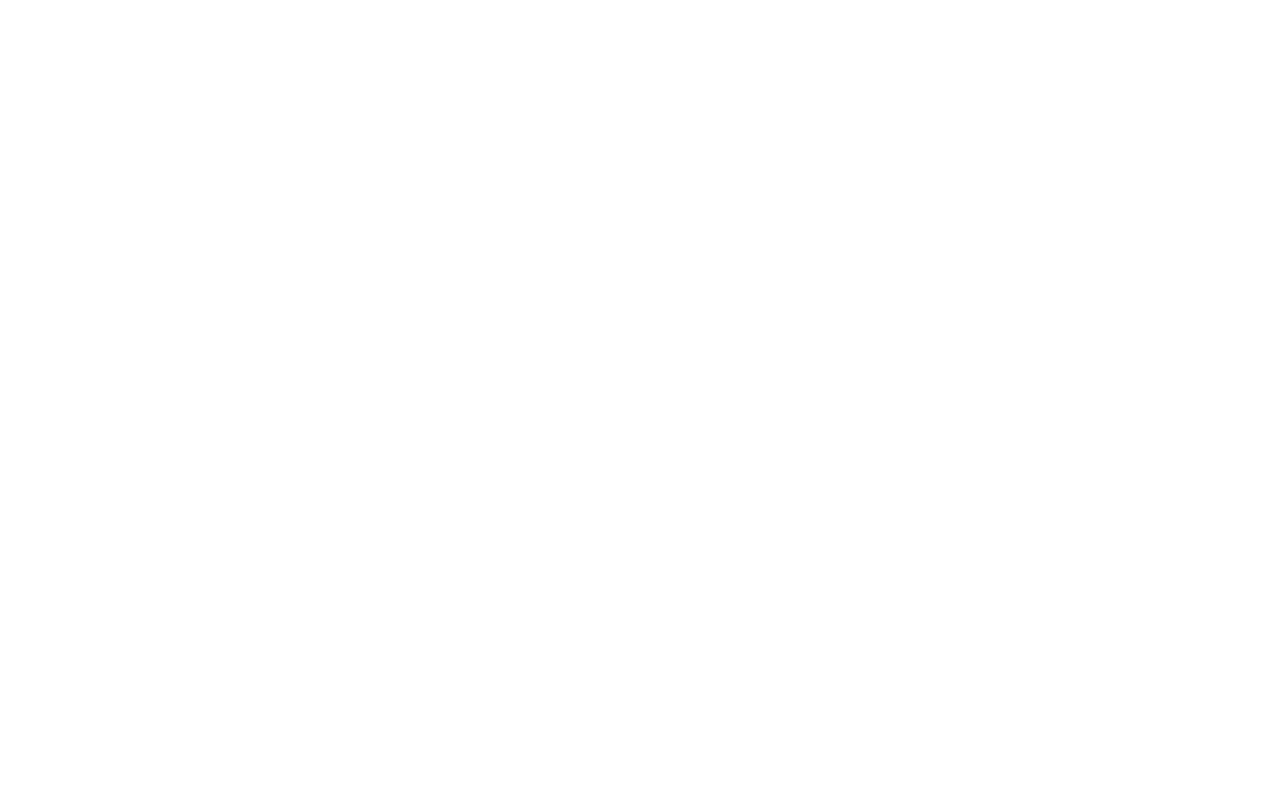
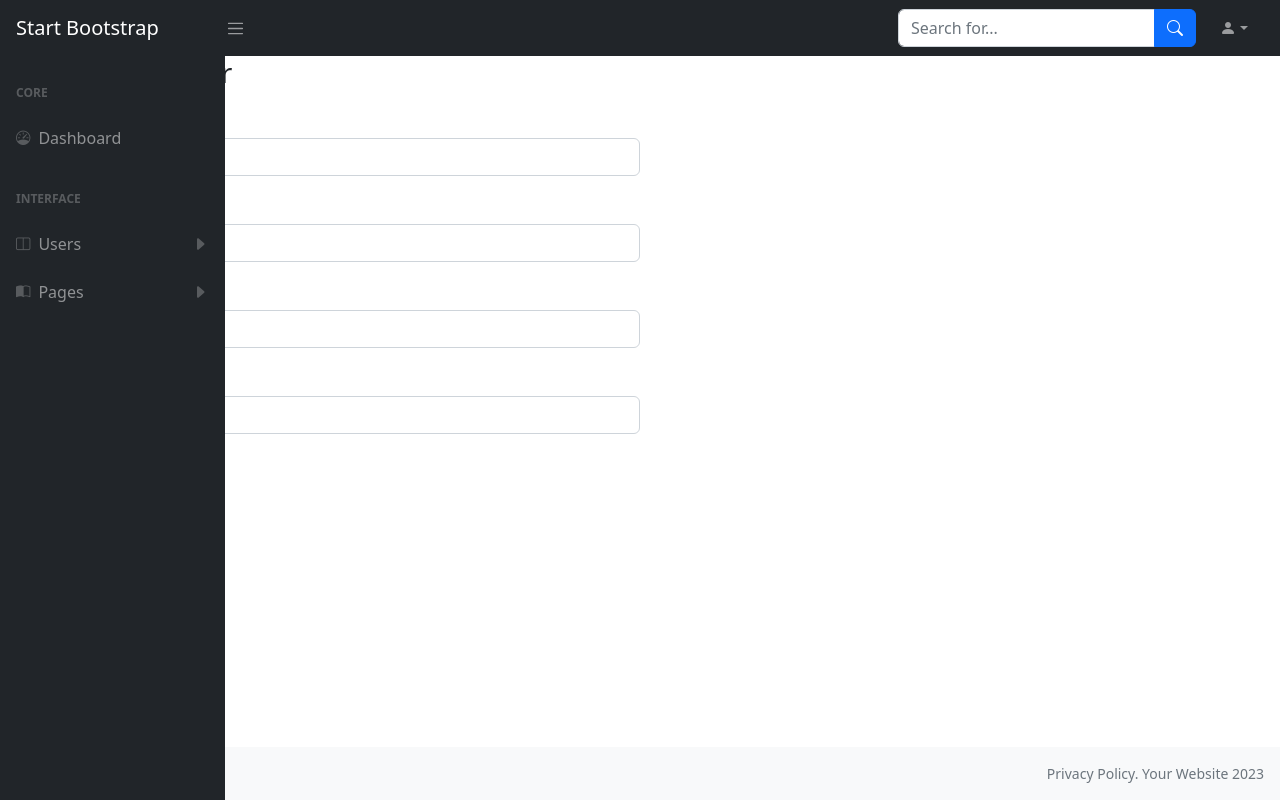
Before and after one commit to Manivannan-SenthamaraiKannan/User-Management-CRUD, a React (Create React App) app in the folder myapp/: page /createuser in a window 1280 px wide. Before the commit this address had no page. Built offline with nearby package versions, Linux system fonts and the light colour scheme.

Commit message:
Create User

```diff
--- a/myapp/src/App.js
+++ b/myapp/src/App.js
@@ -7,6 +7,7 @@
 import Dashboard from './Dashboard';
 import Users from './Components/Users';
 import EditUser from './Components/EditUsers';
+import CreateUser from './Components/CreateUsers';
 
 function App() {
   return (
@@ -18,7 +19,8 @@
           <Route path='/password' element={<ForgotPassword />} />
           <Route path='/register' element={<Register />} />
           <Route path='/user' element={<Users />} />
-          <Route path='/edit-user' element={<EditUser />} />
+          <Route path='/edituser' element={<EditUser />} />
+          <Route path='/createuser' element={<CreateUser />} />
         </Routes>
       </div>
     </Router>
--- /dev/null
+++ b/myapp/src/Assets/Styles/Users.css
@@ -0,0 +1,4 @@
+.createuser{
+    padding-bottom: 0.5rem;
+    padding-right: 1rem;
+}
--- a/myapp/src/Components/CreateUsers.js
+++ b/myapp/src/Components/CreateUsers.js
@@ -0,0 +1,112 @@
+import "bootstrap/dist/js/bootstrap.bundle.min.js";
+import { Link } from 'react-router-dom';
+import Form from './Form';
+import '../Assets/Styles/Users.css'
+const CreateUser = () => {
+
+    const pageHeading = "Create New User";
+
+    return (
+        <div className='sb-nav-fixed'>
+            <nav class="sb-topnav navbar navbar-expand navbar-dark bg-dark">
+                {/* <!-- Navbar Brand--> */}
+                <Link class="navbar-brand ps-3" to="/">Start Bootstrap</Link>
+                {/* <!-- Sidebar Toggle--> */}
+                <button class="btn btn-link btn-sm order-1 order-lg-0 me-4 me-lg-0 navbar-toggler-icon" id="sidebarToggle" href="#!"></button>
+                {/* <!-- Navbar Search--> */}
+                <form class="d-none d-md-inline-block form-inline ms-auto me-0 me-md-3 my-2 my-md-0">
+                    <div class="input-group">
+                        <input class="form-control" type="text" placeholder="Search for..." aria-label="Search for..." aria-describedby="btnNavbarSearch" />
+                        <button class="btn btn-primary" id="btnNavbarSearch" type="button"><i class="bi bi-search"></i></button>
+                    </div>
+                </form>
+                {/* <!-- Navbar--> */}
+                <ul class="navbar-nav ms-auto ms-md-0 me-3 me-lg-4">
+                    <li class="nav-item dropdown">
+                        <a class="nav-link dropdown-toggle" id="navbarDropdown" href="#!" role="button" data-bs-toggle="dropdown" aria-expanded="false"><i class="bi bi-person-fill"></i></a>
+                        <ul class="dropdown-menu dropdown-menu-end" aria-labelledby="navbarDropdown">
+                            <li><Link class="dropdown-item" to="/profile">My Profile</Link></li>
+                            <li><Link class="dropdown-item" to="/editprofile">Edit Profile</Link></li>
+                            <li><hr class="dropdown-divider" /></li>
+                            <li><Link class="dropdown-item" to="/dashboard">Logout</Link></li>
+                        </ul>
+                    </li>
+                </ul>
+            </nav>
+            <div id="layoutSidenav">
+                <div id="layoutSidenav_nav">
+                    <nav class="sb-sidenav accordion sb-sidenav-dark" id="sidenavAccordion">
+                        <div class="sb-sidenav-menu">
+                            <div class="nav">
+                                <div class="sb-sidenav-menu-heading">Core</div>
+                                <Link class="nav-link" to="/">
+                                    <div class="sb-nav-link-icon"><i class="bi bi-speedometer"></i></div>
+                                    Dashboard
+                                </Link>
+                                <div class="sb-sidenav-menu-heading">Interface</div>
+                                <a class="nav-link collapsed" href="#!" data-bs-toggle="collapse" data-bs-target="#collapseLayouts" aria-expanded="false" aria-controls="collapseLayouts">
+                                    <div class="sb-nav-link-icon"><i class="bi bi-layout-split"></i></div>
+                                    Users
+                                    <div class="sb-sidenav-collapse-arrow"><i class="bi bi-caret-down-fill"></i></div>
+                                </a>
+                                <div class="collapse" id="collapseLayouts" aria-labelledby="headingOne" data-bs-parent="#sidenavAccordion">
+                                    <nav class="sb-sidenav-menu-nested nav">
+                                        <Link class="nav-link" to="/user">Users</Link>
+                                        <Link class="nav-link" to="/createuser">Create-users</Link>
+                                        <Link class="nav-link" to="/edituser">Edit-users</Link>
+                                    </nav>
+                                </div>
+                                <a class="nav-link collapsed" href="#!" data-bs-toggle="collapse" data-bs-target="#collapsePages" aria-expanded="false" aria-controls="collapsePages">
+                                    <div class="sb-nav-link-icon"><i class="bi bi-book-half"></i></div>
+                                    Pages
+                                    <div class="sb-sidenav-collapse-arrow"><i class="bi bi-caret-down-fill"></i></div>
+                                </a>
+                                <div class="collapse" id="collapsePages" aria-labelledby="headingTwo" data-bs-parent="#sidenavAccordion">
+                                    <nav class="sb-sidenav-menu-nested nav accordion" id="sidenavAccordionPages">
+                                        <a class="nav-link collapsed" href="#!" data-bs-toggle="collapse" data-bs-target="#pagesCollapseAuth" aria-expanded="false" aria-controls="pagesCollapseAuth">
+                                            Authentication
+                                            <div class="sb-sidenav-collapse-arrow"><i class="bi bi-caret-down-fill"></i></div>
+                                        </a>
+                                        <div class="collapse" id="pagesCollapseAuth" aria-labelledby="headingOne" data-bs-parent="#sidenavAccordionPages">
+                                            <nav class="sb-sidenav-menu-nested nav">
+                                                <Link class="nav-link" to="/login">Login</Link>
+                                                <Link class="nav-link" to="/register">Register</Link>
+                                                <Link class="nav-link" to="/password">Forgot Password</Link>
+                                            </nav>
+                                        </div>
+                                    </nav>
+                                </div>
+                            </div>
+                        </div>
+                    </nav>
+                </div>
+                {/* Page Content */}
+                <div id="layoutSidenav_content">
+                    <main>
+                        <div className="container-fluid">
+                            {/* Component Heading */}
+                            <div class="d-sm-flex align-items-center justify-content-between mb-3">
+                                <h1 class="h3 mb-0 text-gray-400">{pageHeading}</h1>
+                            </div>
+                            {/* Create-User Content */}
+                            <div className="col-xl-6 col-lg-6 col-md-6">
+                                <Form />
+                            </div>
+                        </div>
+                    </main>
+                    {/* Enf of page content */}
+                    <footer class="py-3 bg-light mt-auto">
+                        <div class="container-fluid px-3">
+                            <div class="d-flex align-items-center justify-content-between small">
+                                <div class="text-muted">Copyright &copy; Your Website 2023</div>
+                                <div class="text-muted">Privacy Policy. Your Website 2023</div>
+                            </div>
+                        </div>
+                    </footer>
+                </div>
+            </div>
+        </div>
+    )
+}
+
+export default CreateUser;
--- a/myapp/src/Components/EditUsers.js
+++ b/myapp/src/Components/EditUsers.js
@@ -1,7 +1,11 @@
 import "bootstrap/dist/js/bootstrap.bundle.min.js";
 import { Link } from 'react-router-dom'
+import Form from "./Form";
 
-const EditUser = () => {
+const EditUser = (props) => {
+    const pageHeading = "Edit User";
+    const { ID, NAME, PHONE, REGION, COUNTRY } = props;
+
     return (
         <div className='sb-nav-fixed'>
             <nav class="sb-topnav navbar navbar-expand navbar-dark bg-dark">
@@ -79,6 +83,16 @@
                 {/* Page Content */}
                 <div id="layoutSidenav_content">
                     <main>
+                        <div className="container-fluid">
+                            {/* Component Heading */}
+                            <div class="d-sm-flex align-items-center justify-content-between mb-3">
+                                <h1 class="h3 mb-0 text-gray-400">{pageHeading}</h1>
+                            </div>
+                            {/* Edit User Content */}
+                            <div className="container">
+                                <Form />
+                            </div>
+                        </div>
                     </main>
                     {/* Enf of page content */}
                     <footer class="py-3 bg-light mt-auto">
--- /dev/null
+++ b/myapp/src/Components/Form.js
@@ -0,0 +1,29 @@
+
+
+const Form = () => {
+    return (
+        <div>
+            <form>
+                <div class="mb-3">
+                    <label for="exampleInputPassword1" class="form-label">Name</label>
+                    <input type="text" class="form-control" />
+                </div>
+                <div class="mb-3">
+                    <label for="exampleInputPassword1" class="form-label">Phone</label>
+                    <input type="number" class="form-control" />
+                </div>
+                <div class="mb-3">
+                    <label for="exampleInputPassword1" class="form-label">Region</label>
+                    <input type="text" class="form-control" />
+                </div>
+                <div class="mb-3">
+                    <label for="exampleInputPassword1" class="form-label">Country</label>
+                    <input type="text" class="form-control" />
+                </div>
+                <button type="submit" class="btn btn-primary">Submit</button>
+            </form>
+        </div>
+    )
+}
+
+export default Form;
```
Also changed, not shown: myapp/src/Components/Users.js (+11 -2 lines).
